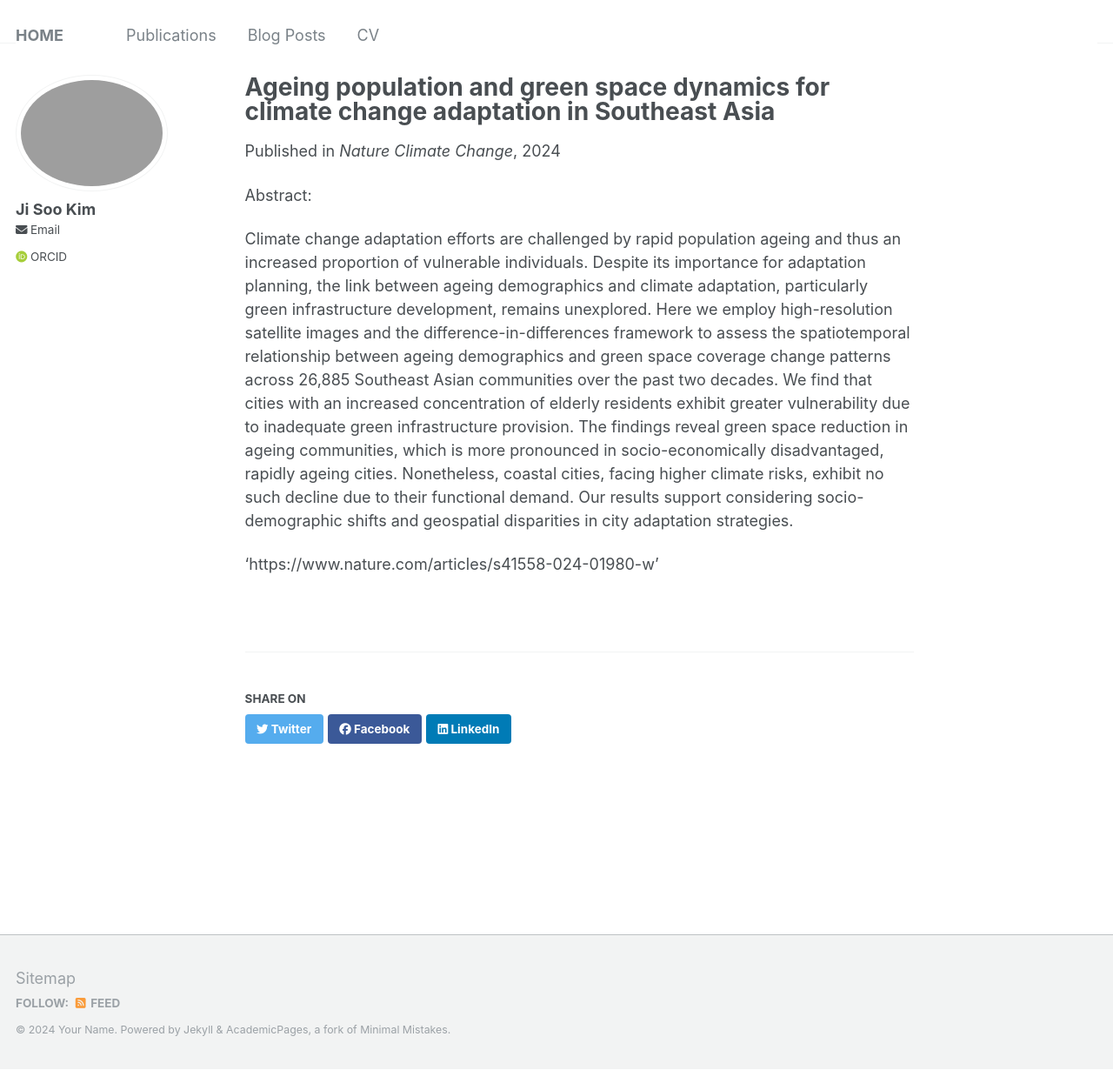
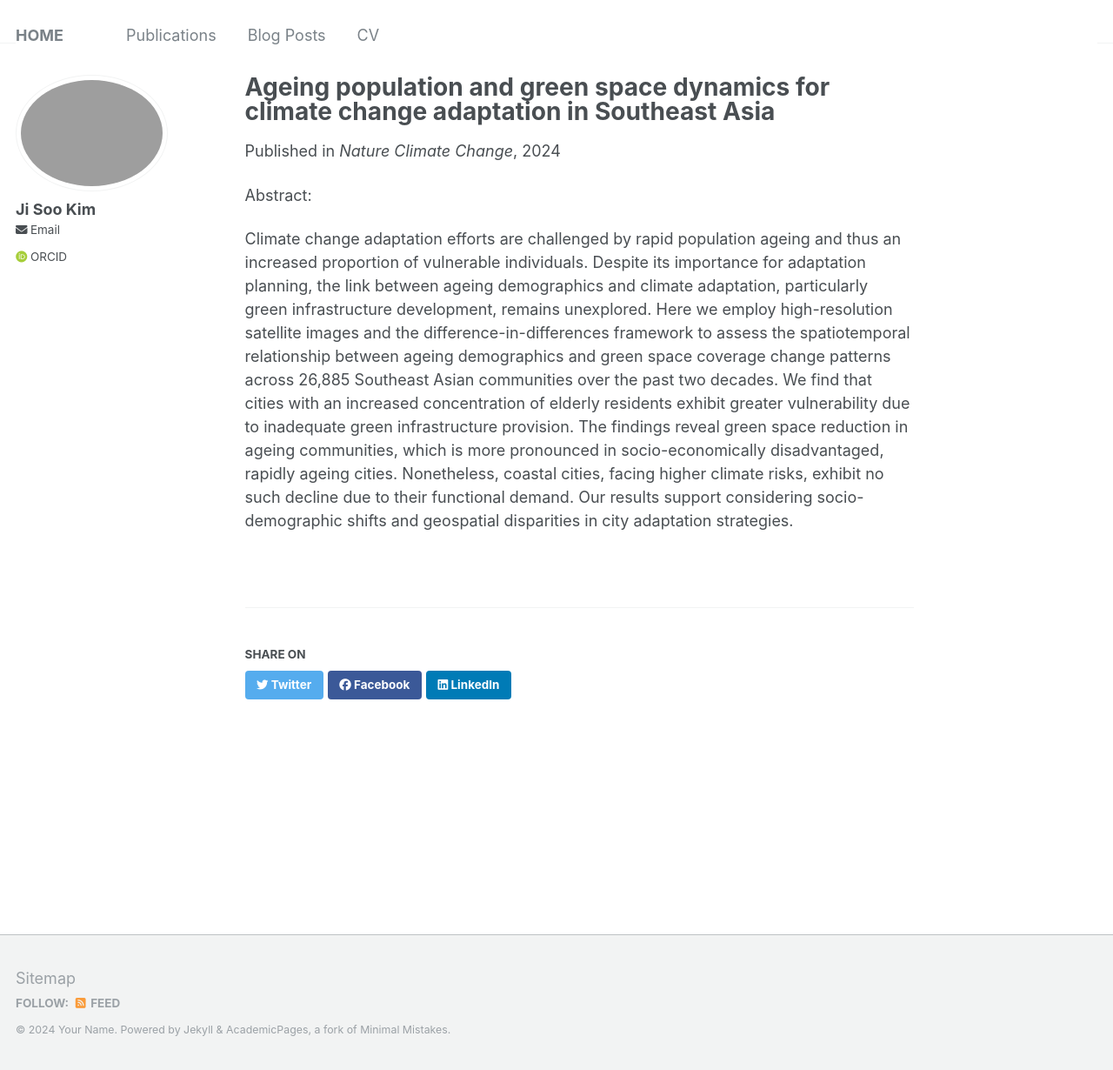
Before and after one commit to jk-jisookim/jk-jisookim.github.io, a Jekyll site: the page built from _publications/2024-03-29-paper.md, in a window 1280 px wide and 1230 px high. Shown: the whole window at 87% size. Built offline with Jekyll 4.4.1, drawn with Linux system fonts in a browser that asks for light colours; some web fonts are replaced.

Commit message:
Update 2024-03-29-paper.md

```diff
--- a/_publications/2024-03-29-paper.md
+++ b/_publications/2024-03-29-paper.md
@@ -13,4 +13,6 @@ Abstract:
 
 Climate change adaptation efforts are challenged by rapid population ageing and thus an increased proportion of vulnerable individuals. Despite its importance for adaptation planning, the link between ageing demographics and climate adaptation, particularly green infrastructure development, remains unexplored. Here we employ high-resolution satellite images and the difference-in-differences framework to assess the spatiotemporal relationship between ageing demographics and green space coverage change patterns across 26,885 Southeast Asian communities over the past two decades. We find that cities with an increased concentration of elderly residents exhibit greater vulnerability due to inadequate green infrastructure provision. The findings reveal green space reduction in ageing communities, which is more pronounced in socio-economically disadvantaged, rapidly ageing cities. Nonetheless, coastal cities, facing higher climate risks, exhibit no such decline due to their functional demand. Our results support considering socio-demographic shifts and geospatial disparities in city adaptation strategies.
 
-'https://www.nature.com/articles/s41558-024-01980-w'
+{% if post.content > post.excerpt.size %}
+<p><a href="{{[ post.url ](https://www.nature.com/articles/s41558-024-01980-w)}}">(Read more...)</a></p>
+{% endif %}
```
